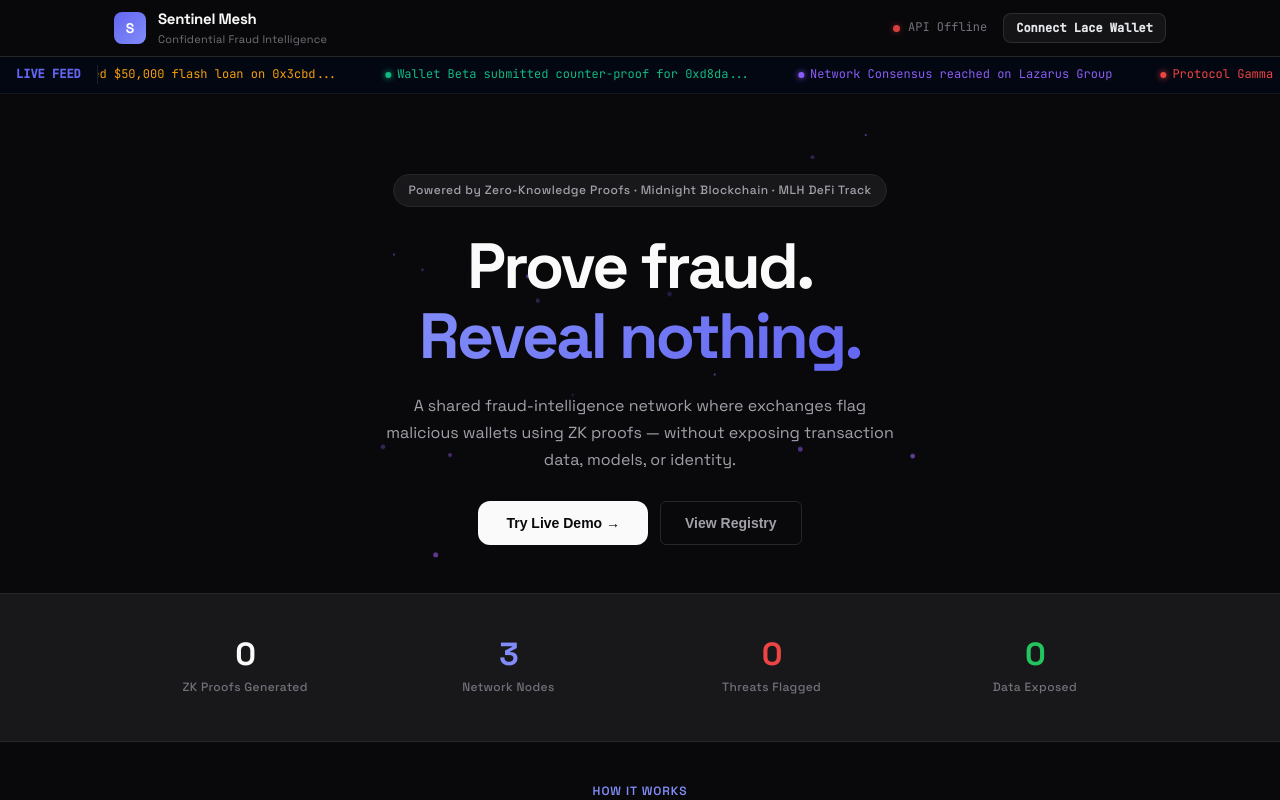
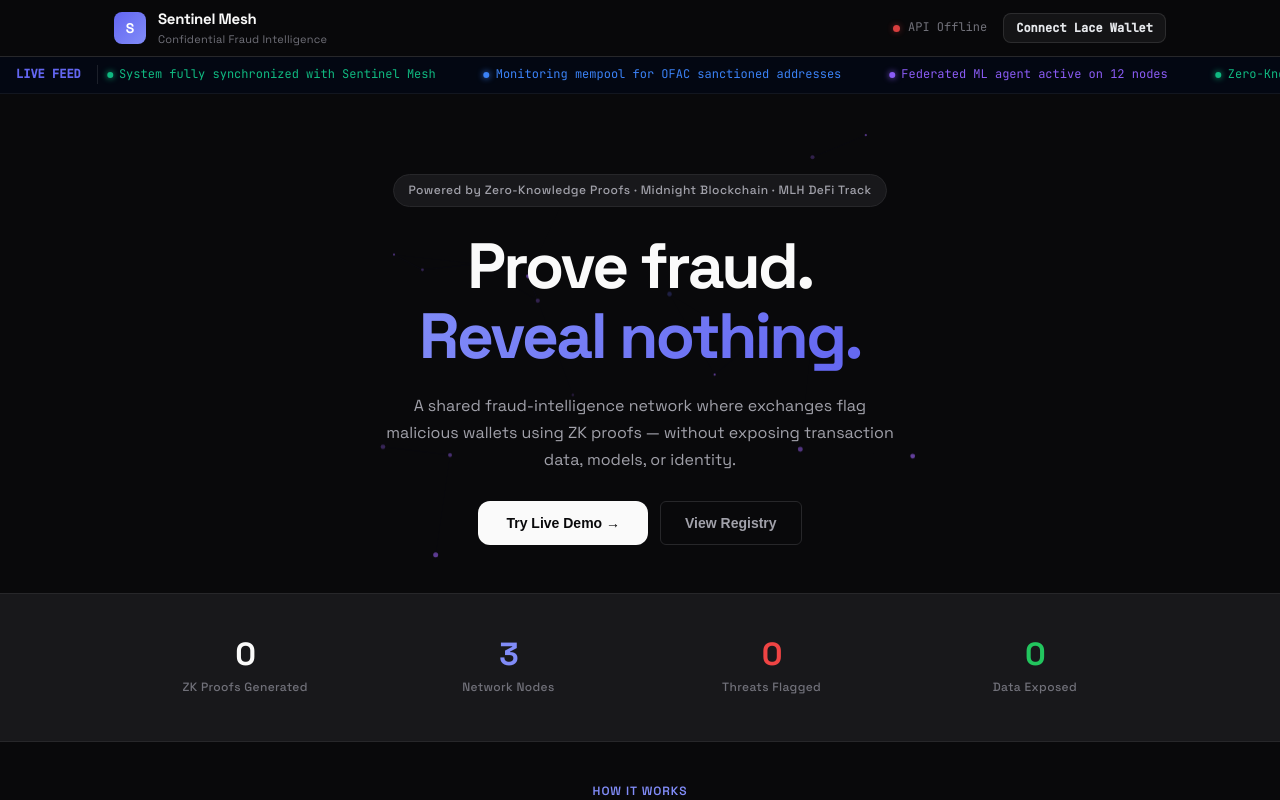
Before and after one commit to Atharav2006/-Sentinel-Mesh, a React (Vite) app in the folder frontend/: page / in a window 1280 px wide. Shown: the top 800 px of the page. Built offline with nearby package versions, Linux system fonts and the light colour scheme; no server answers.

Commit message:
fix(staking): add base reputation variance to mock nodes for realistic UI

```diff
--- a/frontend/src/Ticker.jsx
+++ b/frontend/src/Ticker.jsx
@@ -1,23 +1,41 @@
-import React from 'react';
+import React, { useState, useEffect } from 'react';
+import { API } from './api';
 
-const TICKER_MESSAGES = [
-  { text: "Exchange Alpha flagged 0x7f36... [HIGH RISK]", color: "#ef4444" },
-  { text: "DeFi Oracle blocked $50,000 flash loan on 0x3cbd...", color: "#f59e0b" },
-  { text: "Wallet Beta submitted counter-proof for 0xd8da...", color: "#10b981" },
-  { text: "Network Consensus reached on Lazarus Group", color: "#8b5cf6" },
-  { text: "Protocol Gamma flagged new phishing contract", color: "#ef4444" },
-  { text: "142 malicious transactions blocked in last hour", color: "#10b981" },
-  { text: "Cross-chain tracking active: ETH -> SOL bridge monitored", color: "#3b82f6" },
-  { text: "Court of Appeals slashed 500 $NIGHT from malicious node", color: "#ef4444" },
-  { text: "AI Model detected high-velocity drainer pattern", color: "#f59e0b" },
-  { text: "Tornado Cash interaction flagged by Node 4", color: "#8b5cf6" },
-  { text: "Zero-Knowledge commitment verified on Midnight testnet", color: "#10b981" },
-  { text: "Suspicious fan-out transfer intercepted", color: "#f59e0b" },
-  { text: "New OFAC sanction list synced with Sentinel Mesh", color: "#3b82f6" },
-  { text: "Staking pool rewards distributed to honest validators", color: "#10b981" }
+const INITIAL_MESSAGES = [
+  { text: "Waiting for live network events...", color: "#6366f1" },
+  { text: "System fully synchronized with Sentinel Mesh", color: "#10b981" },
+  { text: "Monitoring mempool for OFAC sanctioned addresses", color: "#3b82f6" },
+  { text: "Federated ML agent active on 12 nodes", color: "#8b5cf6" },
+  { text: "Zero-Knowledge SNARK verification online", color: "#10b981" },
+  { text: "No active threats detected in last 5 minutes", color: "#9ca3af" },
+  { text: "Connecting to centralized exchange relays...", color: "#6366f1" }
 ];
 
 export default function Ticker() {
+  const [messages, setMessages] = useState(INITIAL_MESSAGES);
+
+  useEffect(() => {
+    // Connect to the backend Server-Sent Events (SSE) stream
+    const eventSource = new EventSource(`${API}/ticker/stream`);
+
+    eventSource.onmessage = (event) => {
+      try {
+        const newMsg = JSON.parse(event.data);
+        // Prepend new event and keep array length constant to prevent CSS jumps
+        setMessages(prev => {
+          const updated = [newMsg, ...prev];
+          return updated.slice(0, 15); // Keep the latest 15 events
+        });
+      } catch (err) {
+        console.error("Failed to parse SSE ticker event", err);
+      }
+    };
+
+    return () => {
+      eventSource.close();
+    };
+  }, []);
+
   return (
     <div style={{
       width: '100%',
@@ -29,7 +47,7 @@ export default function Ticker() {
       overflow: 'hidden',
       whiteSpace: 'nowrap',
       fontSize: 12,
-      fontFamily: 'JetBrains Mono, monospace',
+      fontFamily: 'var(--font-mono)',
       color: '#9ca3af'
     }}>
       <div style={{
@@ -44,10 +62,14 @@ export default function Ticker() {
       </div>
       <div className="ticker-wrapper" style={{ display: 'flex', flex: 1, overflow: 'hidden' }}>
         <div className="ticker-content">
-          {[...TICKER_MESSAGES, ...TICKER_MESSAGES].map((msg, i) => (
+          {[...messages, ...messages].map((msg, i) => (
             <span key={i} style={{ margin: '0 24px', display: 'inline-flex', alignItems: 'center', gap: 6 }}>
-              <span style={{ width: 6, height: 6, borderRadius: '50%', background: msg.color, boxShadow: `0 0 6px ${msg.color}` }} />
-              <span style={{ color: msg.color }}>{msg.text}</span>
+              <span style={{
+                width: 6, height: 6, borderRadius: '50%',
+                background: msg.color, boxShadow: `0 0 6px ${msg.color}`,
+                transition: 'all 0.3s ease'
+              }} />
+              <span style={{ color: msg.color, transition: 'color 0.3s ease' }}>{msg.text}</span>
             </span>
           ))}
         </div>
@@ -55,7 +77,8 @@ export default function Ticker() {
       <style>{`
         .ticker-content {
           display: inline-block;
-          animation: ticker-scroll 60s linear infinite;
+          /* Faster animation to emphasize live streaming data */
+          animation: ticker-scroll 45s linear infinite;
         }
         .ticker-content:hover {
           animation-play-state: paused;
```
Also changed, not shown: 1 other file (tests, documents, lock files or other folders).
